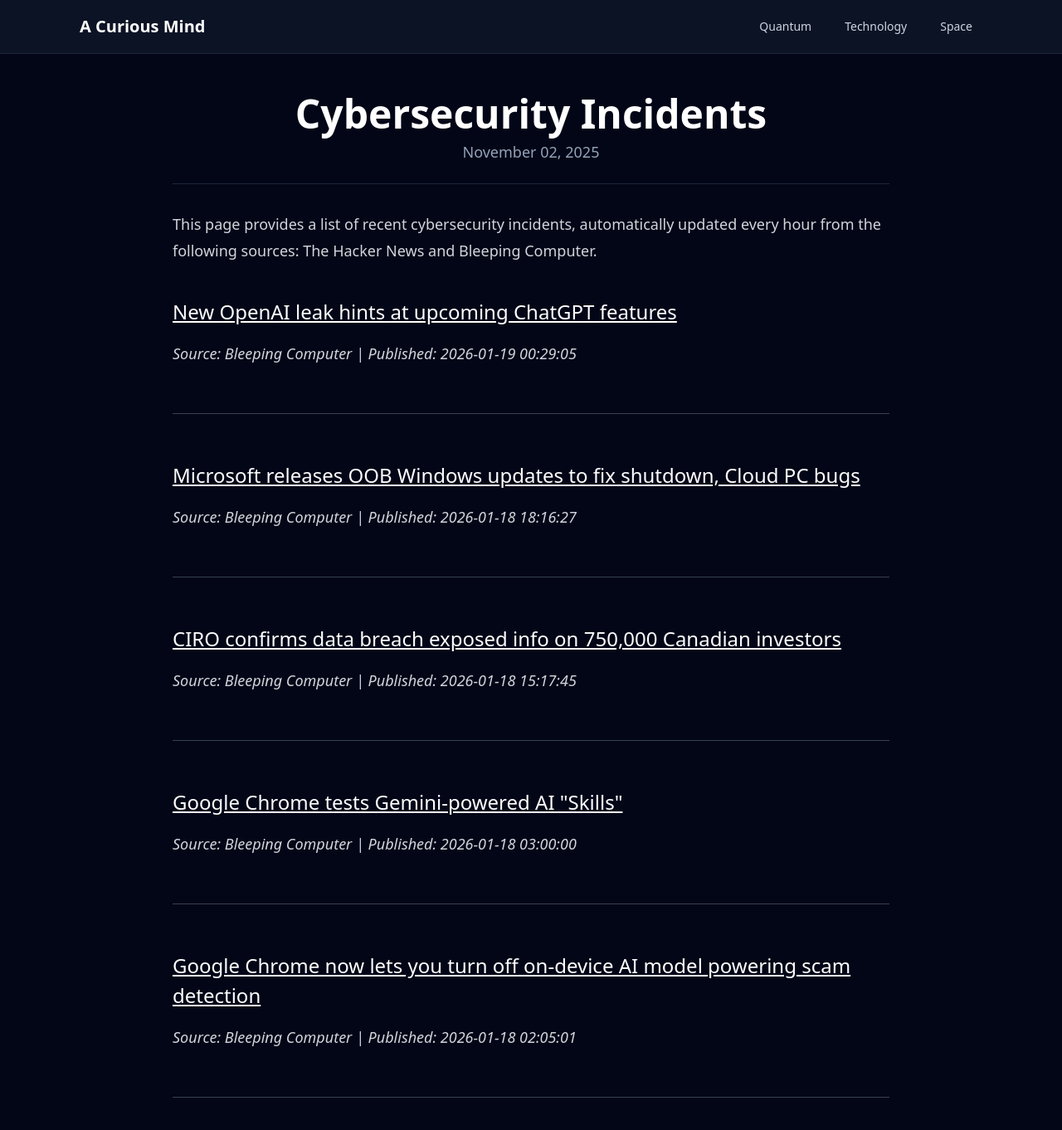
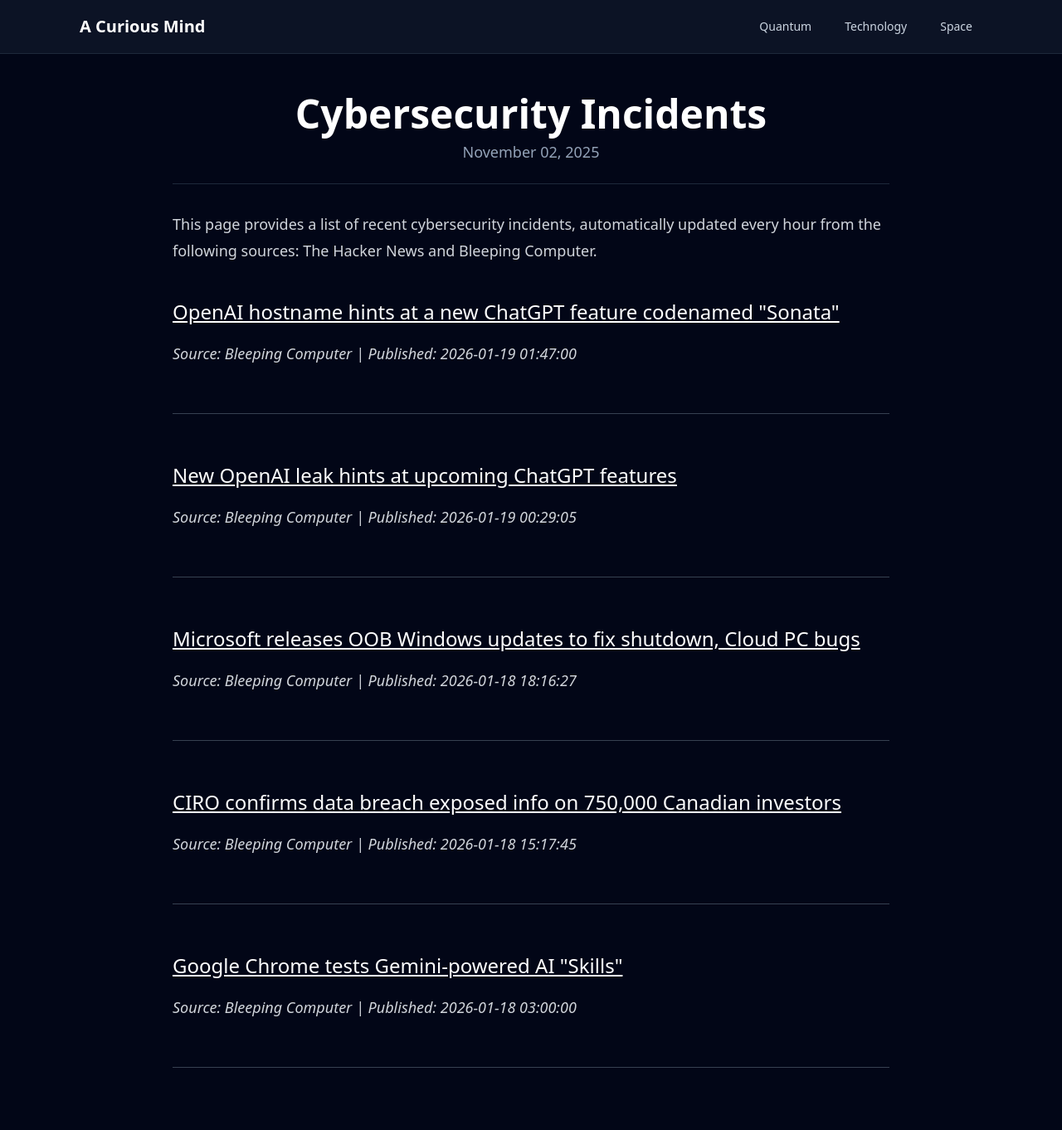
Before and after one commit to onehl7/onehl7.github.io, a Jekyll site: the page built from _posts/2025-11-02-cybersecurity-incidents.md, in a window 1280 px wide and 1400 px high. Shown: the top 1362 px of the window at 83% size. Built offline with Jekyll 4.4.1, drawn with Linux system fonts in a browser that asks for light colours; nearby versions of some CDN libraries.

Commit message:
Update news data

```diff
--- a/_data/news.json
+++ b/_data/news.json
@@ -1,4 +1,10 @@
 [
+  {
+    "source": "Bleeping Computer",
+    "title": "OpenAI hostname hints at a new ChatGPT feature codenamed \"Sonata\"",
+    "link": "https://www.bleepingcomputer.com/news/artificial-intelligence/openai-hostname-hints-at-a-new-chatgpt-feature-codenamed-sonata/",
+    "published": "2026-01-19 01:47:00"
+  },
   {
     "source": "Bleeping Computer",
     "title": "New OpenAI leak hints at upcoming ChatGPT features",
@@ -22,11 +28,5 @@
     "title": "Google Chrome tests Gemini-powered AI \"Skills\"",
     "link": "https://www.bleepingcomputer.com/news/artificial-intelligence/google-chrome-tests-gemini-powered-ai-skills/",
     "published": "2026-01-18 03:00:00"
-  },
-  {
-    "source": "Bleeping Computer",
-    "title": "Google Chrome now lets you turn off on-device AI model powering scam detection",
-    "link": "https://www.bleepingcomputer.com/news/artificial-intelligence/google-chrome-now-lets-you-turn-off-on-device-ai-model-powering-scam-detection/",
-    "published": "2026-01-18 02:05:01"
   }
 ]
```
